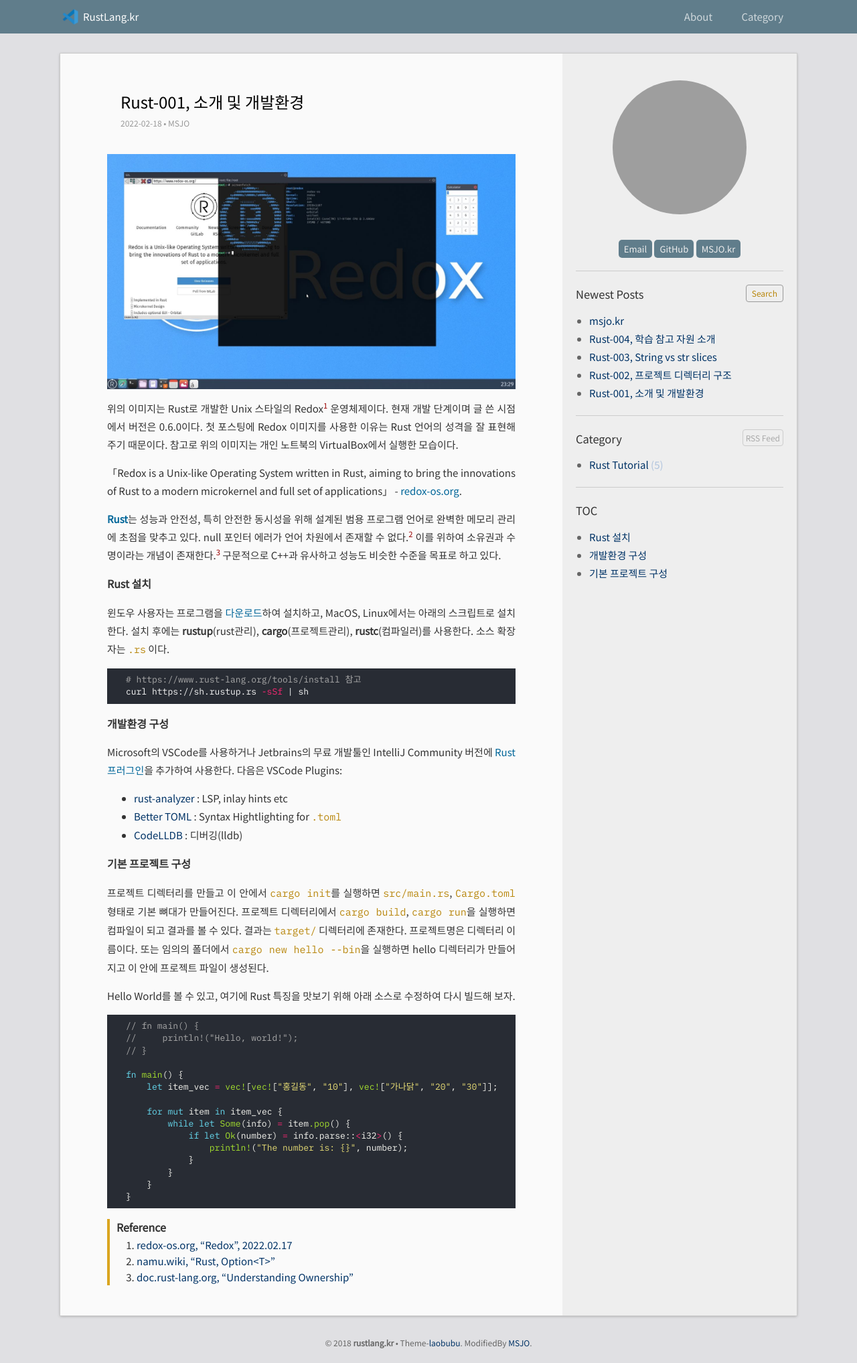
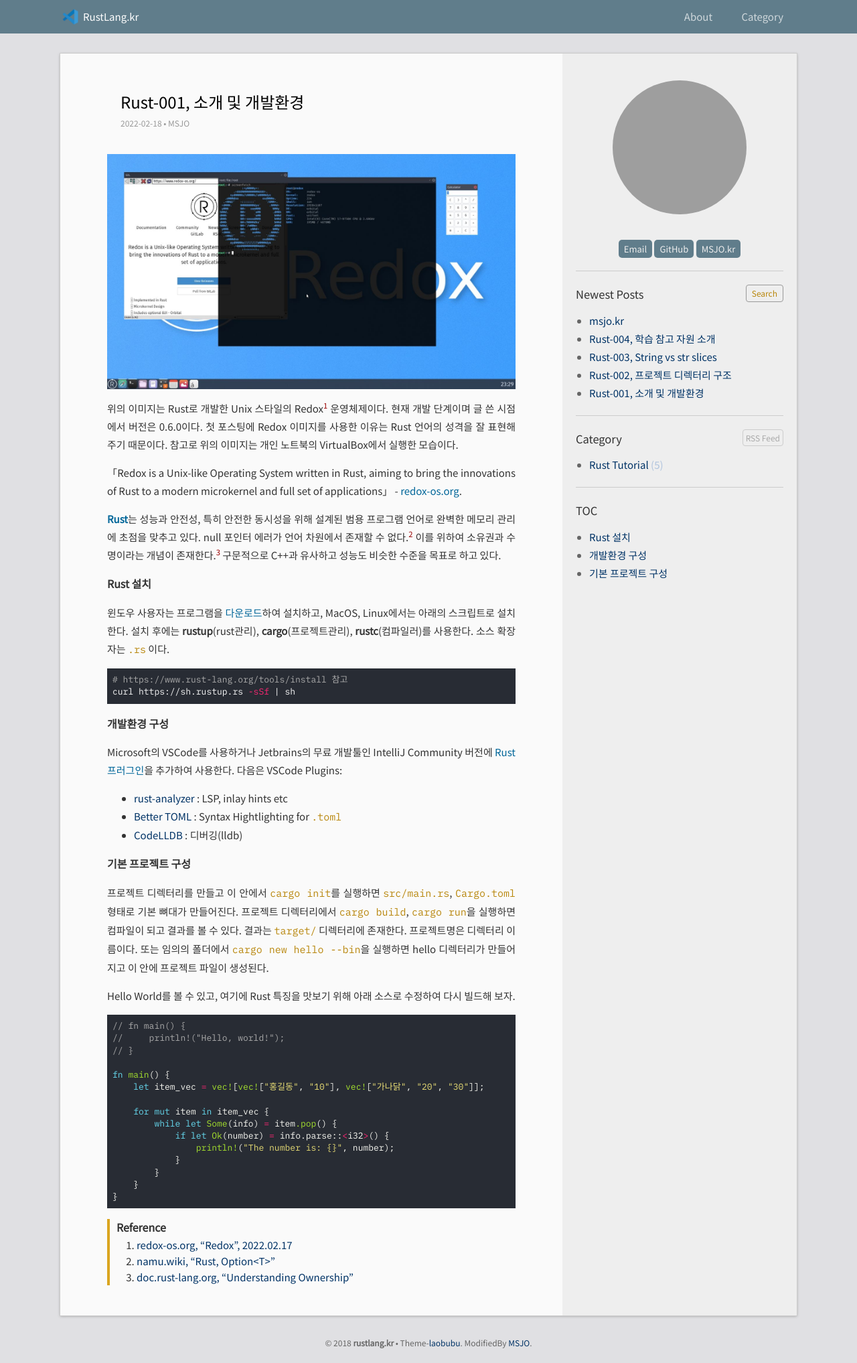
Before and after one commit to DebugJO/rustlang, a Jekyll site: the page built from _posts/2022-02-18-1.md, in a window 1280 px wide. Shown: the whole page at 67% size. Built offline with Jekyll 4.4.1, drawn with Linux system fonts in a browser that asks for light colours; grey boxes are pictures that could not be loaded.

Commit message:
Update _base.scss

```diff
--- a/_sass/_base.scss
+++ b/_sass/_base.scss
@@ -48,7 +48,7 @@
 }
 pre {
 	overflow-x: auto;
-	padding: 8px 28px;
+	padding: 8px 8px;
 }
 pre, pre code {
 	color: #fafafa;
```
